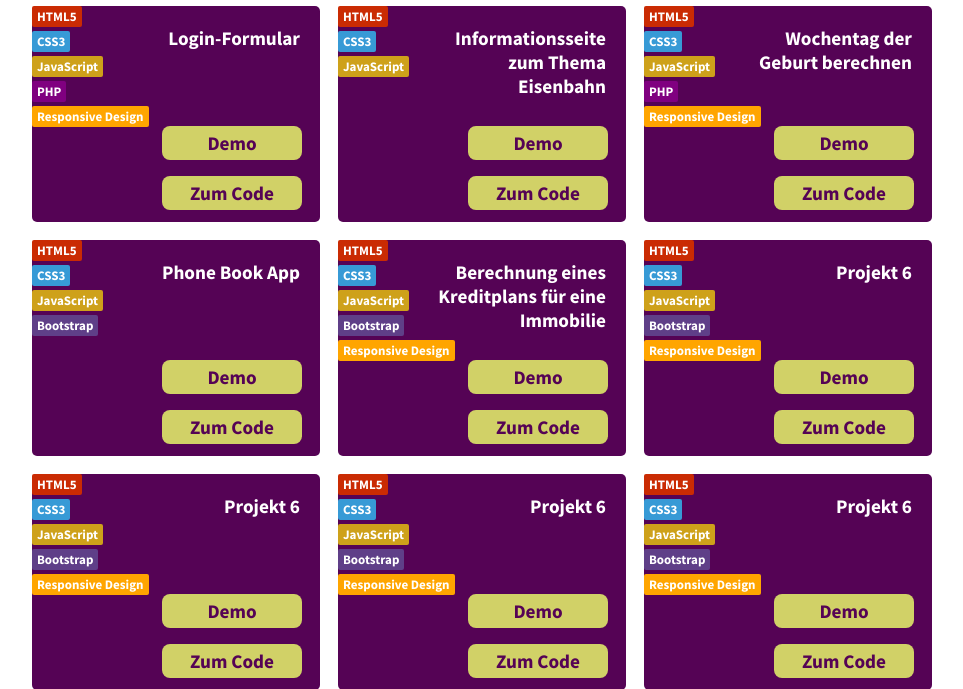
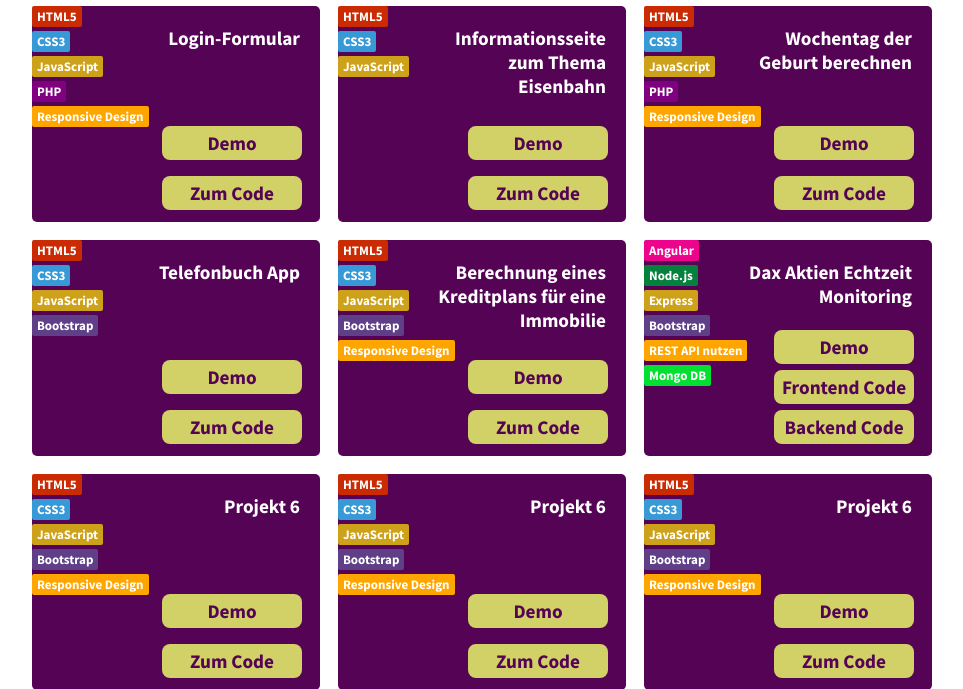
Before and after one commit to AndreasRaisl/smallPortfolio, a PHP site: page / in a window 1280 px wide. Shown: the part 1342-2031 px from the top of the page, without its empty margins (158-1121 px from the left). Run offline with PHP 8.4, Linux system fonts and the light colour scheme.

Commit message:
ongoing work

```diff
--- a/css/indexStylesheet.css
+++ b/css/indexStylesheet.css
@@ -603,6 +603,42 @@ h2 {
 	text-align: center;
 }
 
+.toCodeButtonsmall {
+	position: absolute;
+	top: 130px;
+	left: 130px;
+	width: 140px;
+	color: #550355;
+	background: rgb(209, 209, 103);
+	border-radius: 8px;
+	text-align: center;
+	padding: 5px;
+}
+
+.toCodeButtonsmallsecond {
+	position: absolute;
+	top: 170px;
+	left: 130px;
+	width: 140px;
+	color: #550355;
+	background: rgb(209, 209, 103);
+	border-radius: 8px;
+	text-align: center;
+	padding: 5px;
+}
+
+.toDemoButtonsmall {
+	position: absolute;
+	top: 90px;
+	left: 130px;
+	width: 140px;
+	padding: 5px;
+	color: #550355;
+	background: rgb(209, 209, 103);
+	border-radius: 8px;
+	text-align: center;
+}
+
 .ClientReferenceTextArea {
 	position: relative;
 	height: 480px;
@@ -701,35 +737,6 @@ h2 {
 	color: white;
 }
 
-.MondholzFirstPage {
-	height: 100vh;
-	margin: 0px;
-	position: relative;
-	background-color: rgb(55, 90, 90);
-}
-
-.MondholzText {
-	/*position: absolute;
-	left: 0px;
-	right: 0px;*/
-	width: 900px;
-	padding-top: 190px;
-	padding-bottom: 60px;
-	text-align: center;
-	margin-left: auto;
-	margin-right: auto;
-}
-
-.MondholzText h2 {
-	font-size: 36px;
-	color: rgb(140, 185, 65);
-}
-
-.MondholzText p {
-	font-size: 19px;
-	color: white;
-}
-
 .rotate180 {
   -webkit-transform:rotate(180deg);
   -moz-transform: rotate(180deg);
--- a/index.html
+++ b/index.html
@@ -1,5 +1,6 @@
 <!doctype html>
 <html>
+
 <head>
 	<meta charset="UTF-8">
 	<meta name="viewport" content="width=device-width, initial-scale=1.0">
@@ -7,8 +8,6 @@
 	<link rel="stylesheet" href="css/indexStylesheet.css">
 	<link rel="stylesheet" href="https://use.fontawesome.com/releases/v5.7.0/css/all.css">
 </head>
-
-
 
 <body>
 
@@ -124,7 +123,7 @@
 
 	<div id="content1" class="background1">
 			<div class="passbild1" style="float: left; border-radius: 50%;">
-					<img style="border-radius: 50%;" src="img/myPictureCutted.jpg" alt="mein Passbild" width="200px" height="200px">
+					<img style="border-radius: 50%;" src="img/myPictureCutted.jpg" alt="Passbild von Andreas Raisl" width="200px" height="200px">
 				</div>
 				<div style="clear: both;"></div>
 	    <div class="intro">
@@ -229,7 +228,7 @@
 				<span style="background: rgb(55, 154, 214); top: 25px"> CSS3 </span>
 				<span style="background: rgb(206, 161, 26); top: 50px;">  JavaScript   </span>
 				<span style="background: rgb(95, 63, 136); top: 75px;"> Bootstrap  </span>
-				Phone Book App
+				Telefonbuch App
 				<a href="https://andreasraisl.github.io/PhoneBookApp/"> <div class="toDemoButton"> Demo </div></a>
 				<a href="https://github.com/AndreasRaisl/PhoneBookApp"> <div class="toCodeButton"> Zum Code</div></a>
 			</div>
@@ -246,14 +245,16 @@
 			</div>
 
 			<div class="secondRow projectName">
-				<span style="background: rgb(202, 43, 3);">  HTML5  </span>
-				<span style="background: rgb(55, 154, 214); top: 25px"> CSS3 </span>
-				<span style="background: rgb(206, 161, 26); top: 50px;">  JavaScript   </span>
+				<span style="background: rgb(236, 4, 140);">  Angular  </span>
+				<span style="background: rgb(5, 129, 61); top: 25px"> Node.js </span>
+				<span style="background: rgb(206, 161, 26); top: 50px;">  Express   </span>
 				<span style="background: rgb(95, 63, 136); top: 75px;"> Bootstrap  </span>
-				<span  style="background: orange; top: 100px;"> Responsive Design </span>
-				Projekt 6
-				<a href="https://andreasraisl.github.io/calculateInvestment/"> <div class="toDemoButton"> Demo </div></a>
-				<a href="https://github.com/AndreasRaisl/calculateInvestment"> <div class="toCodeButton"> Zum Code</div></a>
+				<span  style="background: orange; top: 100px;"> REST API nutzen </span>
+				<span  style="background: rgb(2, 224, 50); top: 125px;"> Mongo DB </span>
+				Dax Aktien Echtzeit Monitoring
+				<a href="https://stockmonitoring.herokuapp.com/"> <div class="toDemoButtonsmall"> Demo </div></a>
+				<a href="https://github.com/AndreasRaisl/StockMonitoring"> <div class="toCodeButtonsmall"> Frontend Code</div></a>
+				<a href="https://github.com/AndreasRaisl/stockMonitoringServer"> <div class="toCodeButtonsmallsecond"> Backend Code</div></a>
 			</div>
 
 			<div class="secondRow projectName">
```
